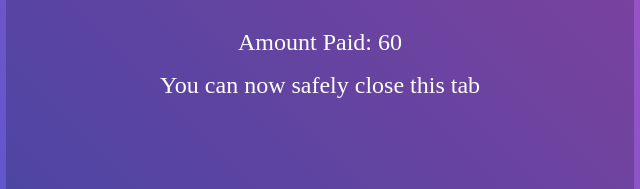
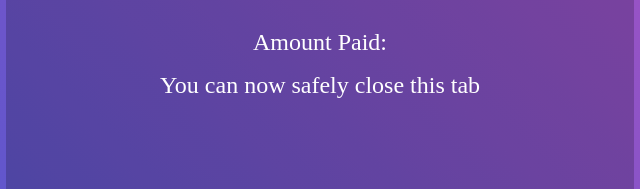
Before and after one commit to RajMhatre20/basic-banking-system, a website: page views/transactionSuccessful.html in a window 1280 px wide. Shown: the part 437-626 px from the top of the page, 320-960 px from the left. Drawn offline with Linux system fonts and the light colour scheme; files that its build step writes are made by us from their sources; no server answers.

Commit message:
removed  amount paid default value

```diff
--- a/views/transactionSuccessful.html
+++ b/views/transactionSuccessful.html
@@ -14,7 +14,7 @@
         <div class="text">
             <img src="img/payment-success.png" alt="">
             <h1>Transaction Successful</h1>
-            <p>Amount Paid: <span id="paid-amount">60</span></p>
+            <p>Amount Paid: <span id="paid-amount"></span></p>
             <p>You can now safely close this tab</p>
             <form action="/">
                 <button onclick=>Home</button>
```
